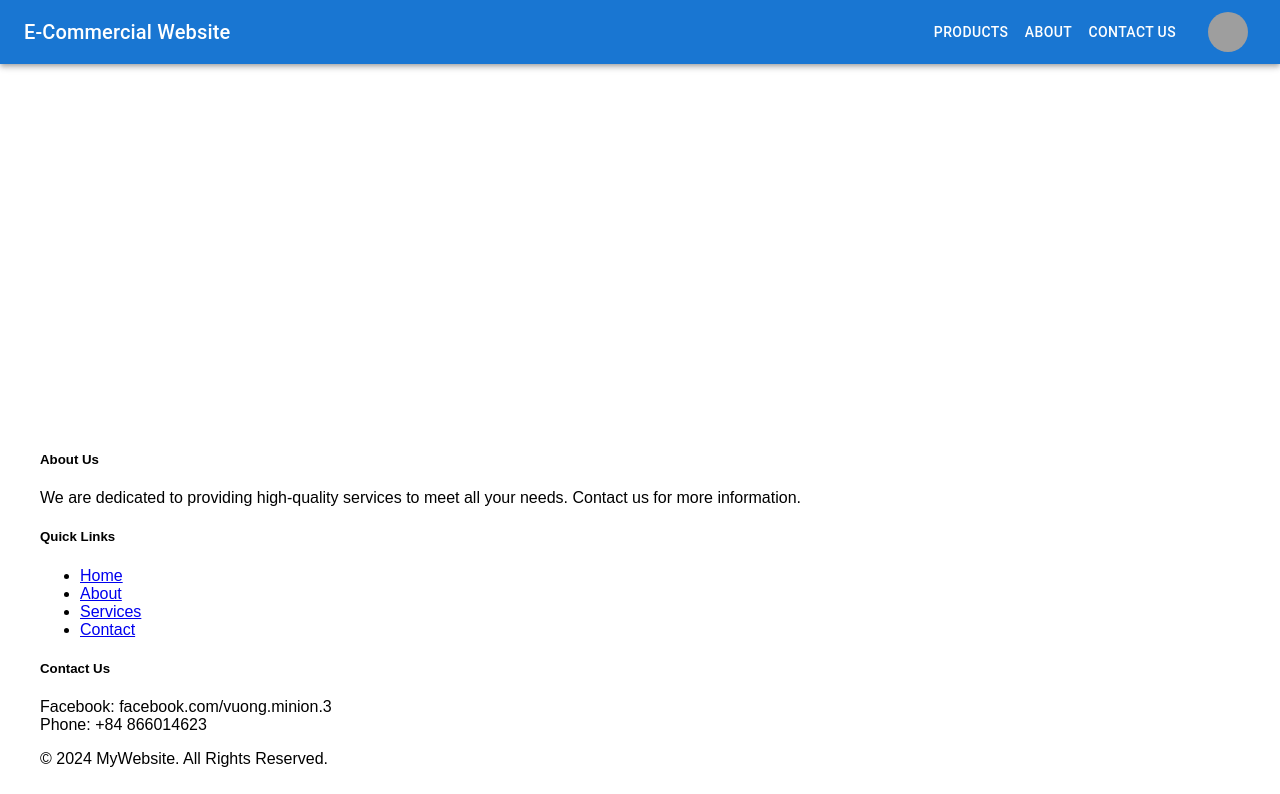
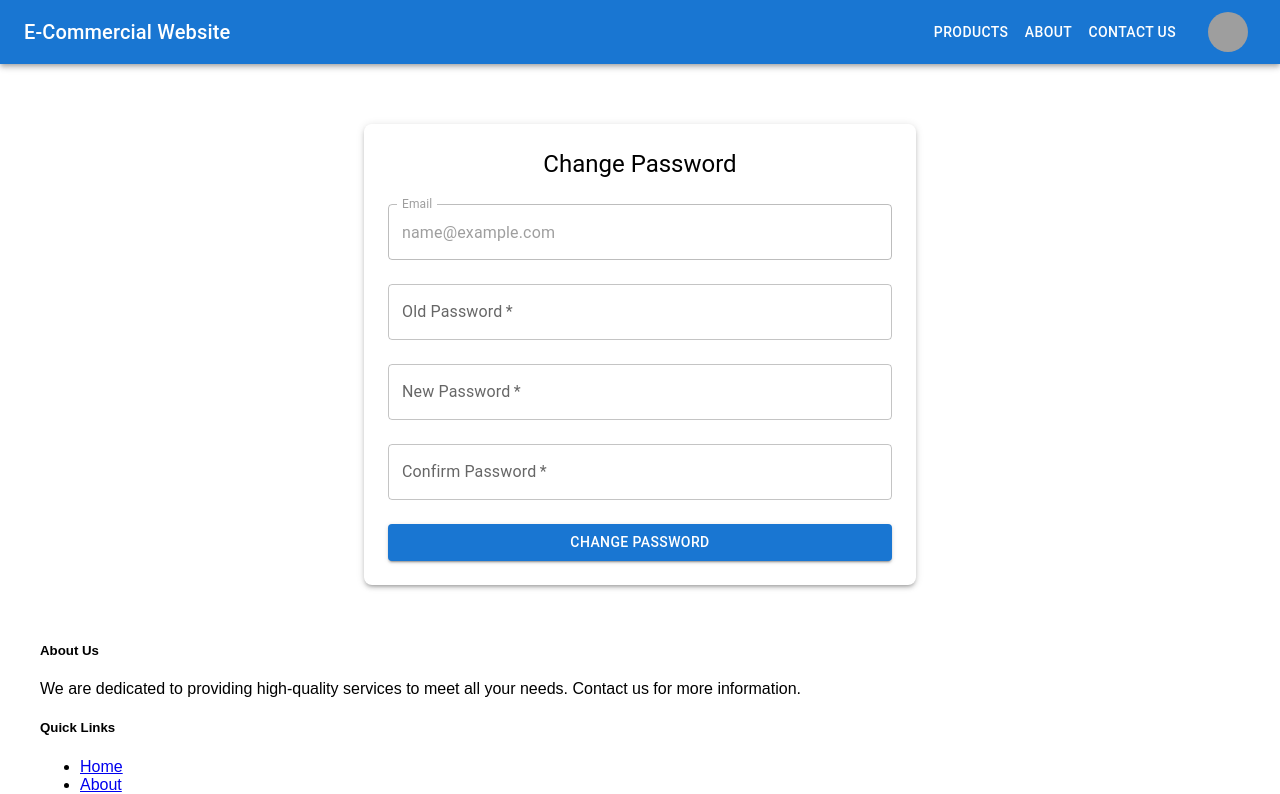
Before and after one commit to Namhehe237/EcommercialWebFrontEnd, a React (Create React App) app: page /user/change-password in a window 1280 px wide. Shown: the top 794 px of the page. Built offline with nearby package versions, Linux system fonts and the light colour scheme; sample sign-in values are in the browser's storage; grey boxes are pictures that could not be loaded; the HTML template or start-up script is replaced by a standard one.

Commit message:
add change password page

```diff
--- a/src/App.js
+++ b/src/App.js
@@ -12,7 +12,7 @@ import LoginPage from './layouts/Component/LoginPage/LoginPage';
 import ProductReviewPage from './layouts/Component/ProductReviewPage/ProductReviewPage';
 import CheckoutSuccessPage from './layouts/Component/CheckOutSuccessPage/CheckOutSuccessPage';
 import ForgetPasswordPage from './layouts/Component/ForgetPasswordPage/ForgetPasswordPage';
-import SettingsPage from './layouts/Component/SettingPage/SettingPage';
+import ChangePasswordPage from './layouts/Component/ChangePasswordPage/ChangePasswordPage';
 
 const App = () => {
   return (
@@ -27,7 +27,7 @@ const App = () => {
               <Route path="/cart" element={<CartPage />} />
               <Route path="/user/register" element={<RegisterPage />} />
               <Route path="/user/login" element={<LoginPage />} />
-              <Route path="/user/setting" element={<SettingsPage />} />
+              <Route path="/user/change-password" element={<ChangePasswordPage />} />
               <Route path="/user/forgot-password" element={<ForgetPasswordPage />} />
               <Route path="/products/details/:productId" element={<ProductReviewPage />} />
               <Route path="/products/success" element={<CheckoutSuccessPage />} />
--- a/src/context/AuthContext.jsx
+++ b/src/context/AuthContext.jsx
@@ -6,14 +6,17 @@ export const AuthProvider = ({ children }) => {
   const [isLoggedIn, setIsLoggedIn] = useState(
     JSON.parse(localStorage.getItem("isLoggedIn")) || false
   );
+  const [user, setUser] = useState(
+    JSON.parse(localStorage.getItem("user")) || null
+  );
 
-  // Update localStorage whenever `isLoggedIn` changes
   useEffect(() => {
     localStorage.setItem("isLoggedIn", JSON.stringify(isLoggedIn));
-  }, [isLoggedIn]);
+    localStorage.setItem("user", JSON.stringify(user));
+  }, [isLoggedIn, user]);
 
   return (
-    <AuthContext.Provider value={{ isLoggedIn, setIsLoggedIn }}>
+    <AuthContext.Provider value={{ isLoggedIn, setIsLoggedIn, user, setUser }}>
       {children}
     </AuthContext.Provider>
   );
--- /dev/null
+++ b/src/layouts/Component/ChangePasswordPage/ChangePasswordPage.jsx
@@ -0,0 +1,117 @@
+import React, { useState, useEffect } from "react";
+import { useNavigate } from "react-router-dom";
+import { useAuth } from "../../../context/AuthContext";
+import { Container, TextField, Button, Typography, Box, Alert } from "@mui/material";
+import axios from "axios";
+
+const ChangePasswordPage = () => {
+  const { isLoggedIn } = useAuth();
+  const navigate = useNavigate();
+  const [userEmail, setUserEmail] = useState("");
+  const [oldPassword, setOldPassword] = useState("");
+  const [newPassword, setNewPassword] = useState("");
+  const [confirmPassword, setConfirmPassword] = useState("");
+  const [message, setMessage] = useState("");
+  const [error, setError] = useState("");
+
+  useEffect(() => {
+    if (!isLoggedIn) {
+      navigate("/user/login");
+    } else {
+      const storedUser = JSON.parse(localStorage.getItem("user"));
+      if (storedUser && storedUser.email) {
+        setUserEmail(storedUser.email); // ✅ Pre-fill email from storage
+      }
+    }
+  }, [isLoggedIn, navigate]);
+
+  const handleChangePassword = async (event) => {
+    event.preventDefault();
+
+    // ✅ Check if new password and confirm password match
+    if (newPassword !== confirmPassword) {
+      setError("New Password and Confirm Password do not match.");
+      return;
+    }
+
+    try {
+      const response = await axios.post("http://localhost:8080/api/user/change-password", {
+        email: userEmail,
+        oldPassword,
+        newPassword,
+      });
+
+      setMessage(response.data.message);
+      setError(""); // Clear any previous error messages
+    } catch (error) {
+      setMessage("");
+      setError(error.response?.data?.message || "An error occurred. Please try again.");
+    }
+  };
+
+  return (
+    <Container maxWidth="sm">
+      <Box sx={{ mt: 5, p: 3, boxShadow: 3, borderRadius: 2 }}>
+        <Typography variant="h5" align="center" gutterBottom>
+          Change Password
+        </Typography>
+
+        {message && <Alert severity="success">{message}</Alert>}
+        {error && <Alert severity="error">{error}</Alert>}
+
+        <form onSubmit={handleChangePassword}>
+          <TextField
+            fullWidth
+            label="Email"
+            type="email"
+            margin="normal"
+            value={userEmail}
+            disabled
+          />
+
+          <TextField
+            fullWidth
+            label="Old Password"
+            type="password"
+            margin="normal"
+            value={oldPassword}
+            onChange={(e) => setOldPassword(e.target.value)}
+            required
+          />
+
+          <TextField
+            fullWidth
+            label="New Password"
+            type="password"
+            margin="normal"
+            value={newPassword}
+            onChange={(e) => setNewPassword(e.target.value)}
+            required
+          />
+
+          <TextField
+            fullWidth
+            label="Confirm Password"
+            type="password"
+            margin="normal"
+            value={confirmPassword}
+            onChange={(e) => setConfirmPassword(e.target.value)}
+            required
+          />
+
+          <Button
+            fullWidth
+            variant="contained"
+            color="primary"
+            type="submit"
+            sx={{ mt: 2 }}
+          >
+            Change Password
+          </Button>
+        </form>
+      </Box>
+    </Container>
+  );
+};
+
+export default ChangePasswordPage;
--- a/src/layouts/Component/LoginPage/LoginPage.jsx
+++ b/src/layouts/Component/LoginPage/LoginPage.jsx
@@ -1,15 +1,15 @@
 import React, { useState } from "react";
 import axios from "axios";
-import { useNavigate } from "react-router-dom"; // Import useNavigate
-import { useAuth } from "../../../context/AuthContext"; // Import useAuth for state management
+import { useNavigate } from "react-router-dom";
+import { useAuth } from "../../../context/AuthContext";
 import "../../../style/LoginPage/LoginPage.css";
 
 const LoginPage = () => {
   const [email, setEmail] = useState("");
   const [password, setPassword] = useState("");
   const [message, setMessage] = useState("");
-  const { setIsLoggedIn } = useAuth(); // Use context to manage login state
-  const navigate = useNavigate(); // Initialize navigate
+  const { setIsLoggedIn, setUser } = useAuth();
+  const navigate = useNavigate();
 
   const handleLogin = async (event) => {
     event.preventDefault();
@@ -18,17 +18,22 @@ const LoginPage = () => {
         email,
         password,
       });
-      setMessage("Login successful!");
-      setIsLoggedIn(true); // Update login state in context
-      navigate("/"); // Redirect to the homepage (http://localhost:3000)
+
+      const userData = response.data; // ✅ Extract user details (id, username, email)
+      localStorage.setItem("user", JSON.stringify(userData)); // ✅ Store in localStorage
+
+      setIsLoggedIn(true);
+      setUser(userData); // ✅ Update AuthContext with user info
+
+      navigate("/"); // ✅ Redirect to homepage
     } catch (error) {
-      if (error.response && error.response.status === 401) {
-        setMessage("Invalid email or password");
-      } else {
-        setMessage("An error occurred. Please try again.");
-      }
+      setMessage(error.response?.data?.message || "An error occurred. Please try again.");
     }
   };
+
+
+
+
 
   return (
     <div className="login-container">
@@ -37,42 +42,19 @@ const LoginPage = () => {
         <form className="login-form" onSubmit={handleLogin}>
           <div className="form-group">
             <label>Email</label>
-            <input
-              type="email"
-              value={email}
-              onChange={(e) => setEmail(e.target.value)}
-              placeholder="Enter your email"
-            />
+            <input type="email" value={email} onChange={(e) => setEmail(e.target.value)} required />
           </div>
           <div className="form-group">
             <label>Password</label>
-            <input
-              type="password"
-              value={password}
-              onChange={(e) => setPassword(e.target.value)}
-              placeholder="Enter your password"
-            />
+            <input type="password" value={password} onChange={(e) => setPassword(e.target.value)} required />
           </div>
-          <button className="btn-primary" type="submit">
-            Login
-          </button>
+          <button className="btn-primary" type="submit">Login</button>
         </form>
 
-        {/* Register and Forgot Password Buttons */}
         <div className="additional-links">
-          <button
-            className="btn-secondary"
-            onClick={() => navigate("/user/register")} // Navigate to the register page
-          >
-            Register
-          </button>
-          <br />
-          <button
-            className="btn-link"
-            onClick={() => navigate("/user/forgot-password")} // Navigate to the forgot password page
-          >
-            Forgot Password?
-          </button>
+          <button className="btn-secondary" onClick={() => navigate("/user/register")}>Register</button>
+          <br></br>
+          <button className="btn-link" onClick={() => navigate("/user/forgot-password")}>Forgot Password?</button>
         </div>
 
         {message && <p className="message">{message}</p>}
--- a/src/layouts/Component/SettingPage/SettingPage.jsx
+++ /dev/null
@@ -1,94 +0,0 @@
-import React, { useState, useEffect } from "react";
-import { useAuth } from "../../../context/AuthContext";
-import {
-  Container,
-  TextField,
-  Button,
-  Typography,
-  Card,
-  CardContent,
-  Box,
-} from "@mui/material";
-
-const SettingsPage = () => {
-  const { user, updateUser } = useAuth(); // Get user data and update function
-
-  const [username, setUsername] = useState("");
-  const [password, setPassword] = useState("");
-
-  // Ensure username is set when component loads
-  useEffect(() => {
-    if (user) {
-      setUsername(user.username || "");
-    }
-  }, [user]);
-
-  const handleSave = () => {
-    if (!username.trim()) {
-      alert("Username cannot be empty!");
-      return;
-    }
-
-    // Update user information (keeping email fixed)
-    const updatedUser = { ...user, username };
-    updateUser(updatedUser);
-
-    alert("User information updated successfully!");
-  };
-
-  return (
-    <Container maxWidth="sm" sx={{ mt: 5 }}>
-      <Card>
-        <CardContent>
-          <Typography variant="h5" gutterBottom>
-            User Settings
-          </Typography>
-
-          <Box component="form" noValidate autoComplete="off">
-            {/* Username Field */}
-            <TextField
-              label="Username"
-              fullWidth
-              margin="normal"
-              value={username}
-              onChange={(e) => setUsername(e.target.value)}
-            />
-
-            {/* Email Field (Read-only) */}
-            <TextField
-              label="Email"
-              fullWidth
-              margin="normal"
-              value={user?.email || ""}
-              InputProps={{
-                readOnly: true,
-              }}
-            />
-
-            {/* Password Field */}
-            <TextField
-              label="New Password"
-              type="password"
-              fullWidth
-              margin="normal"
-              value={password}
-              onChange={(e) => setPassword(e.target.value)}
-            />
-
-            {/* Buttons */}
-            <Box sx={{ display: "flex", justifyContent: "space-between", mt: 3 }}>
-              <Button variant="contained" color="primary" onClick={handleSave}>
-                Save Changes
-              </Button>
-              <Button variant="outlined" color="secondary">
-                Cancel
-              </Button>
-            </Box>
-          </Box>
-        </CardContent>
-      </Card>
-    </Container>
-  );
-};
-
-export default SettingsPage;
--- a/src/layouts/navBarNFooter/Navbar.jsx
+++ b/src/layouts/navBarNFooter/Navbar.jsx
@@ -67,7 +67,7 @@ const Navbar = () => {
             >
               <MenuItem disabled>Welcome</MenuItem>
               <Divider />
-              <MenuItem onClick={() => navigate("/user/setting")}>
+              <MenuItem onClick={() => navigate("/user/change-password")}>
                 Settings
               </MenuItem>
               <MenuItem onClick={handleLogout}>Logout</MenuItem>
```
